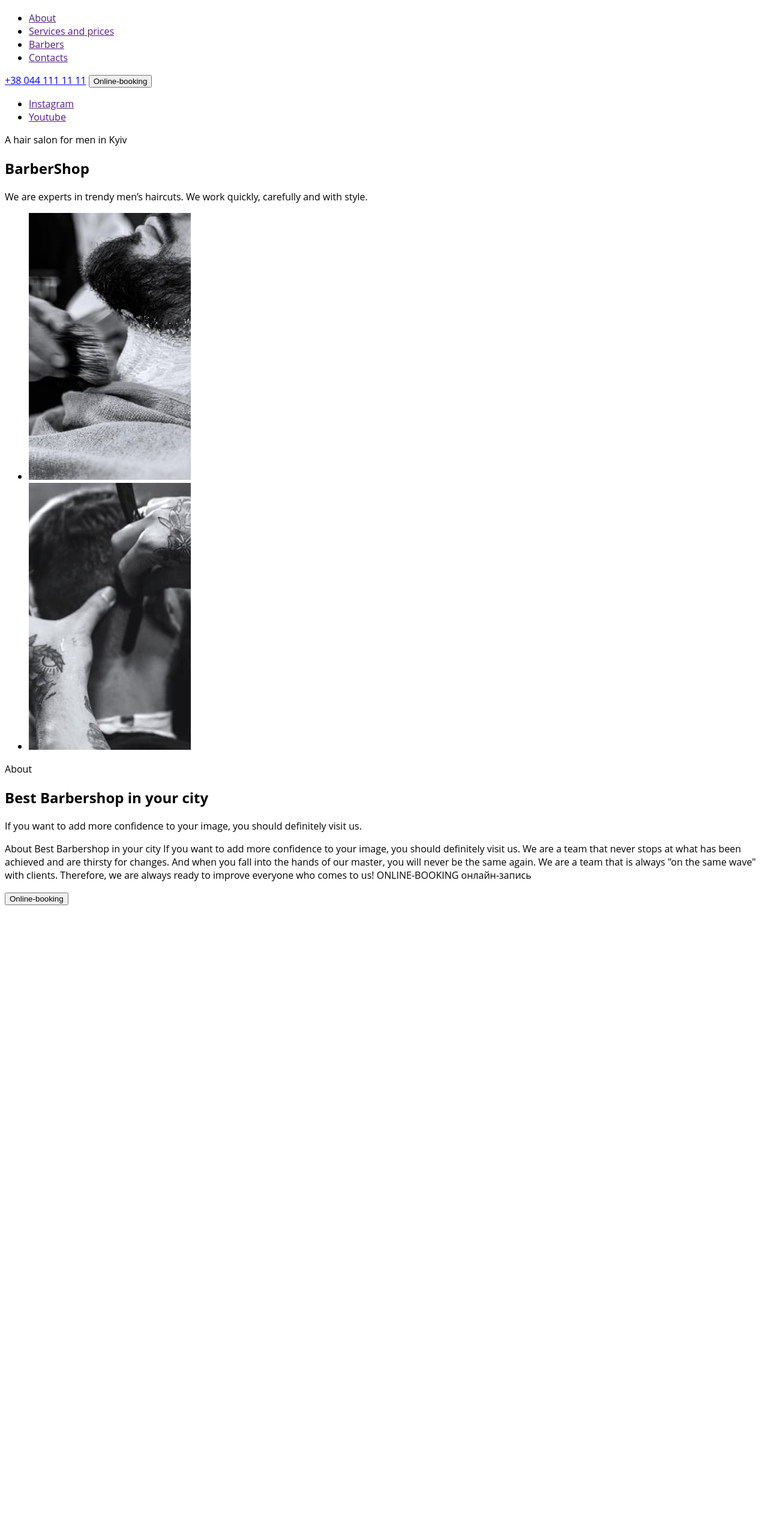
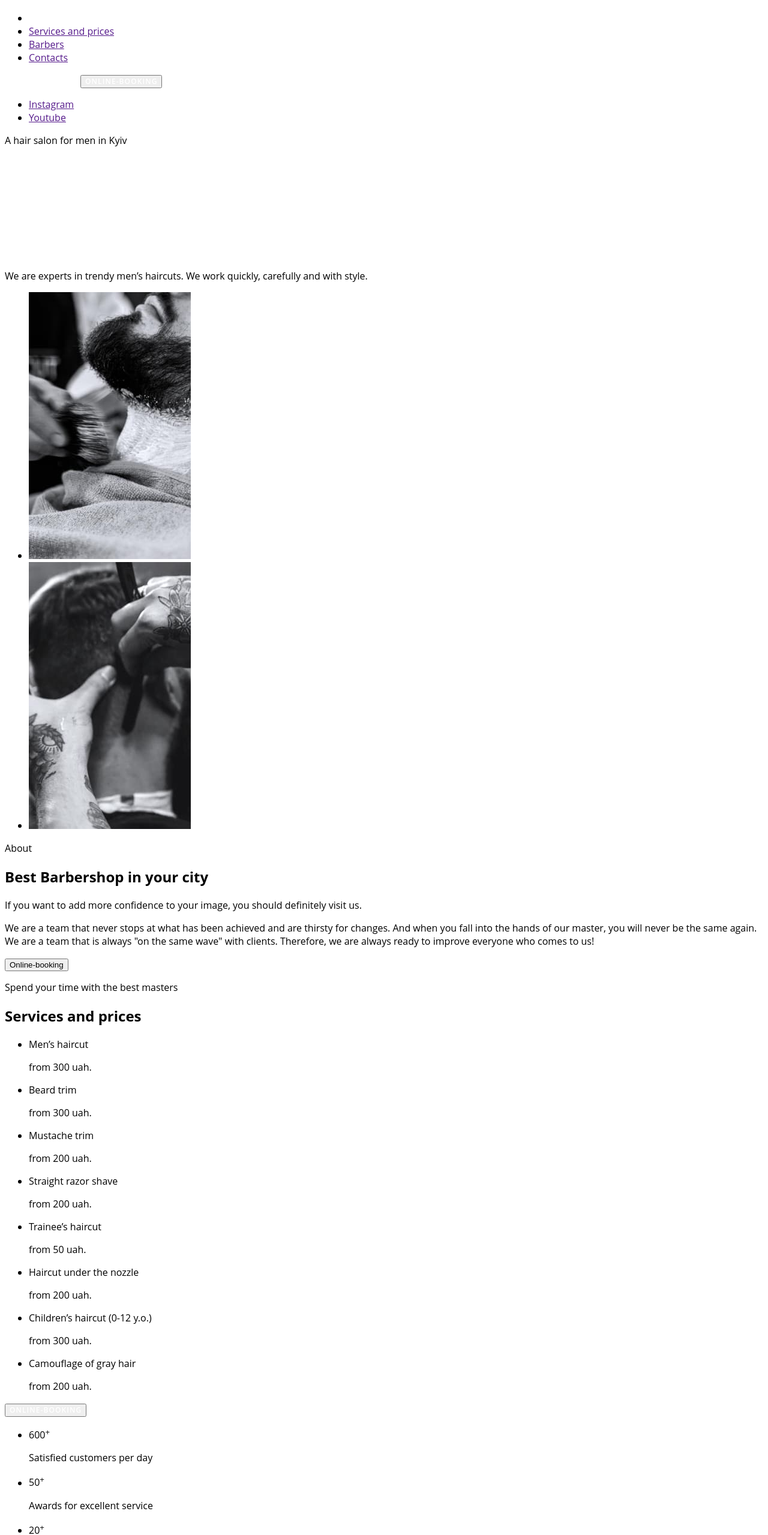
Before and after one commit to Anatoliy-Usov/Barbershop, a plain HTML site: page index.html in a window 1280 px wide. Shown: the part 66-2625 px from the top of the page at 60% size. Before the commit the page ends 1583 px from the top, so only its background shows below. Drawn offline with Linux system fonts and the light colour scheme.

Commit message:
add html

```diff
--- a/css/styles.css
+++ b/css/styles.css
@@ -1,3 +1,81 @@
+:root {
+  --main-title-color: #ffffff;
+}
+
 body {
-    font-family: 'Open Sans',sans-serif;
-    }
+  font-family: 'Open Sans', sans-serif;
+}
+
+.link {
+  text-decoration: none;
+}
+
+/*HEADER*/
+.head-link {
+  font-family: 'Open Sans';
+  font-style: normal;
+  font-weight: 600;
+  font-size: 12px;
+  line-height: 1.33;
+  letter-spacing: 0.1em;
+  color: #ffffff;
+}
+
+.head-link:hover .head-link:focus {
+  color: #ff6c00;
+}
+
+.header-tel {
+  font-family: 'Open Sans';
+  font-style: normal;
+  font-weight: 600;
+  font-size: 12px;
+  line-height: 1.33;
+  letter-spacing: 0.1em;
+  text-transform: uppercase;
+  color: #ffffff;
+}
+
+.header-btn {
+  font-family: 'Open Sans';
+  font-style: normal;
+  font-weight: 600;
+  font-size: 12px;
+  line-height: 1.33;
+  letter-spacing: 0.09em;
+  text-transform: uppercase;
+  color: #ffffff;
+}
+
+.hero-link {
+  font-family: 'Open Sans';
+  font-style: normal;
+  font-weight: 600;
+  font-size: 11px;
+  line-height: 15px;
+  /* identical to box height */
+
+  letter-spacing: 0.1em;
+  text-transform: uppercase;
+
+  color: rgba(157, 164, 189, 0.6);
+}
+
+.hero-title {
+  font-family: 'Raleway';
+  font-style: normal;
+  font-weight: 700;
+  font-size: 72px;
+  line-height: 1.18;
+  letter-spacing: 0.05em;
+  color: #ffffff;
+}
+
+/* ABOUT*/
+
+.about {
+}
+.about-list {
+}
+.about-item {
+}
--- a/index.html
+++ b/index.html
@@ -5,7 +5,7 @@
     <meta http-equiv="X-UA-Compatible" content="IE=edge" />
     <meta name="viewport" content="width=device-width, initial-scale=1.0" />
     <title>Document</title>
-    <link rel="stylesheet" href="./css/styles.css">
+    <link rel="stylesheet" href="./css/styles.css" />
   </head>
   <body>
     <header>
@@ -15,7 +15,7 @@
       <nav>
         <ul>
           <li>
-            <a href="">About</a>
+            <a href="" class="head-link">About</a>
           </li>
           <li>
             <a href="">Services and prices</a>
@@ -28,36 +28,162 @@
           </li>
         </ul>
       </nav>
-      <a href="telto:+380441111111">+38 044 111 11 11</a>
-      <button type="button">Online-booking</button>
+      <a href="telto:+380441111111" class="header-tel">+38 044 111 11 11</a>
+      <button type="button" class="header-btn">Online-booking</button>
     </header>
     <main>
       <section>
         <ul>
-          <li><a href="">Instagram</a></li>
-          <li><a href="">Youtube</a></li>
+          <li><a href="" target="_blank" rel="noopener noreferrer nofollow">Instagram</a></li>
+          <li><a href="" target="_blank" rel="noopener noreferrer nofollow">Youtube</a></li>
         </ul>
-        <p>A hair salon for men in Kyiv</p>
-        <h1>BarberShop</h1>
+        <p class="hero-pro-title">A hair salon for men in Kyiv</p>
+        <h1 class="hero-title">BarberShop</h1>
         <p>We are experts in trendy men’s haircuts. We work quickly, carefully and with style.</p>
+      </section>
+      <section class="about">
+        <ul class="about-list">
+          <li class="about-item">
+            <img src="./img/about-img-1.jpg" alt="haircuts" width="270" height="445" />
+          </li>
+          <li><img src="./img/about-img-2.jpg" alt="haircuts" width="270" height="445" /></li>
+        </ul>
+      </section>
+      <section>
+        <p class="about-pre-text">About</p>
+        <h2 class="about-title">Best Barbershop in your city</h2>
+        <p>If you want to add more confidence to your image, you should definitely visit us.</p>
+        <p class="about-text">
+          We are a team that never stops at what has been achieved and are thirsty for changes. And
+          when you fall into the hands of our master, you will never be the same again. We are a
+          team that is always "on the same wave" with clients. Therefore, we are always ready to
+          improve everyone who comes to us!
+        </p>
+        <button type="button" class="about-btn">Online-booking</button>
+      </section>
+      <section>
+        <p>Spend your time with the best masters</p>
+        <h2>Services and prices</h2>
+        <ul>
+          <li>
+            <p>Men’s haircut</p>
+            <p>from 300 uah.</p>
+          </li>
+          <li>
+            <p>Beard trim</p>
+            <p>from 300 uah.</p>
+          </li>
+          <li>
+            <p>Mustache trim</p>
+            <p>from 200 uah.</p>
+          </li>
+          <li>
+            <p>Straight razor shave</p>
+            <p>from 200 uah.</p>
+          </li>
+        </ul>
+        <ul>
+          <li>
+            <p>Trainee’s haircut</p>
+            <p>from 50 uah.</p>
+          </li>
+          <li>
+            <p>Haircut under the nozzle</p>
+            <p>from 200 uah.</p>
+          </li>
+          <li>
+            <p>Children’s haircut (0-12 y.o.)</p>
+            <p>from 300 uah.</p>
+          </li>
+          <li>
+            <p>Camouflage of gray hair</p>
+            <p>from 200 uah.</p>
+          </li>
+        </ul>
+        <button type="button" class="header-btn">Online-booking</button>
       </section>
       <section>
         <ul>
-          <li><img src="./img/about-img-1.jpg" alt="haircuts" width="270" height="445" /></li>
-          <li><img src="./img/about-img-2.jpg" alt="haircuts" width="270" height="445" /></li>
+          <li>
+            <span>600</span><sup>+</sup>
+            <p>Satisfied customers per day</p>
+          </li>
+          <li>
+            <span>50</span><sup>+</sup>
+            <p>Awards for excellent service</p>
+          </li>
+          <li>
+            <span>20</span><sup>+</sup>
+            <p>Kyiv’s best barbers</p>
+          </li>
+          <li>
+            <span>100</span><sup>+</sup>
+            <p>Gifts for regular customers</p>
+          </li>
+        </ul>
+        <p>Old traditional school</p>
+        <h2>Why people come to us?</h2>
+        <p>
+          Only good things are said about us. But it's better to see and feel 1 time than read 10
+          times.
+        </p>
+      </section>
+      <section>
+        <p>For true enjoyers of the atmosphere</p>
+        <h2>Our barbers</h2>
+        <ul>
+          <img src="./img/barbers-img-1.jpg" alt="Barber John Smith" width="370" height="346" />
+          <h3>John Smith</h3>
+          <p>Extreme Barber</p>
+        </ul>
+        <ul>
+          <img src="./img/barbers-img-2.jpg" alt="Barber Michele Doe" width="370" height="346" />
+          <h3>Michele Doe</h3>
+          <p>Extreme Barber</p>
+        </ul>
+        <ul>
+          <img src="./img/barbers-img-3.jpg" alt="Barber Alan Black" width="370" height="346" />
+          <h3>Alan Black</h3>
+          <p>Extreme Barber</p>
         </ul>
       </section>
-      <p>About</p>
-      <h2>Best Barbershop in your city</h2>
-      <p>If you want to add more confidence to your image, you should definitely visit us.</p>
-      <p>
-        About Best Barbershop in your city If you want to add more confidence to your image, you
-        should definitely visit us. We are a team that never stops at what has been achieved and are
-        thirsty for changes. And when you fall into the hands of our master, you will never be the
-        same again. We are a team that is always "on the same wave" with clients. Therefore, we are
-        always ready to improve everyone who comes to us! ONLINE-BOOKING онлайн-запись
-      </p>
-      <button type="button">Online-booking</button>
+      <section>
+        <p>In Latin, "barba" means "beard"</p>
+        <h2 hidden>Gallery</h2>
+        <ul>
+          <li><img src="./img/gallery-img-1.jpg" alt="haircut" width="270" height="360" /></li>
+          <li><img src="./img/gallery-img-2.jpg" alt="haircut" width="270" height="360" /></li>
+          <li><img src="./img/gallery-img-3.jpg" alt="haircut" width="270" height="360" /></li>
+          <li><img src="./img/gallery-img-4.jpg" alt="haircut" width="270" height="360" /></li>
+        </ul>
+      </section>
+      <section>
+        <h2>Online-booking</h2>
+      </section>
+      <section>
+        <h2>Contacts</h2>
+        <address>
+          <a
+            href="https://goo.gl/maps/8BW1je3T3ckseFAV8"
+            target="_blank"
+            rel="noopener noreferrer nofollow"
+            >st. Vasilkovaya, 7A Kiev, 08132</a
+          >
+          <ul>
+            <li><a href="telto:+380441111111"></a>+38 044 111 11 11</li>
+            <li><a href="mailto:barbershop@email.com"></a>barbershop@email.com</li>
+          </ul>
+        </address>
+        <p>Working hours</p>
+        <p>Every day from 9:00 to 22:00</p>
+      </section>
     </main>
+    <footer>
+      <p>&#169; Copyright 2020</p>
+      <ul>
+        <li><a href="" target="_blank" rel="noopener noreferrer nofollow">Instagram</a></li>
+        <li><a href="" target="_blank" rel="noopener noreferrer nofollow">Youtube</a></li>
+      </ul>
+    </footer>
   </body>
 </html>
```
Also changed, not shown: img/barbers-img-1.jpg (added), img/barbers-img-2.jpg (added), img/barbers-img-3.jpg (added), img/gallery-img-1.jpg (added), img/gallery-img-2.jpg (added), img/gallery-img-3.jpg (added), img/gallery-img-4.jpg (added).
